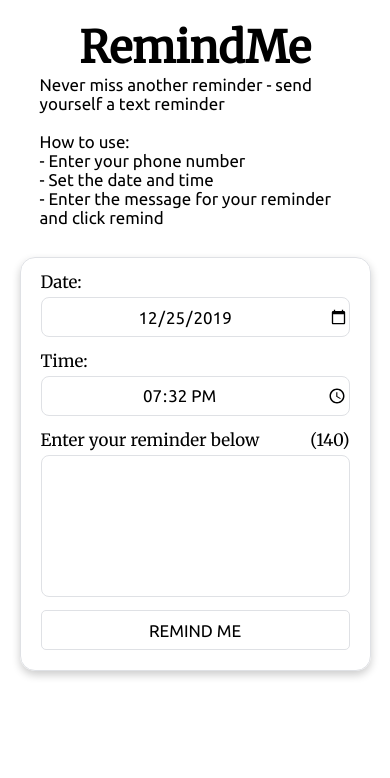
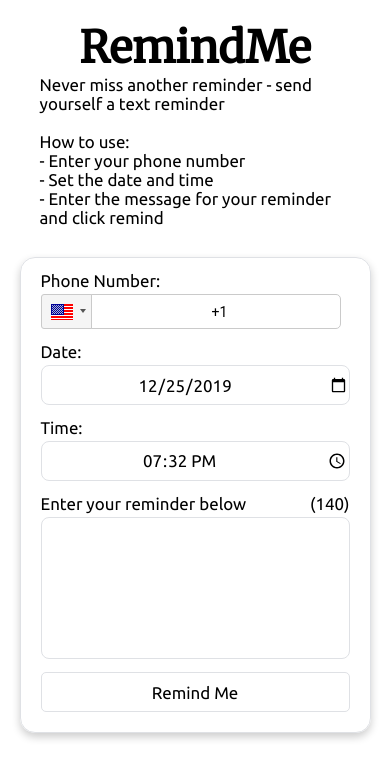
Before and after one commit to b-saad/RemindMe, a React (Create React App) app: page / in a window 390 px wide. Shown: the top 778 px of the page. Built offline with nearby package versions, Linux system fonts and the light colour scheme.

Commit message:
add phone input, clean up fonts

```diff
--- a/package.json
+++ b/package.json
@@ -8,6 +8,7 @@
     "@testing-library/user-event": "^7.2.1",
     "react": "^16.12.0",
     "react-dom": "^16.12.0",
+    "react-phone-input-2": "^2.11.0",
     "react-scripts": "3.3.0"
   },
   "scripts": {
--- /dev/null
+++ b/src/components/form/PhoneInputField.js
@@ -0,0 +1,29 @@
+import React, { Component } from 'react';
+import PhoneInput from 'react-phone-input-2'
+import 'react-phone-input-2/lib/high-res.css'
+
+class PhoneInputField extends Component {
+    constructor () {
+        super();
+        this.state = {
+            phone: ''
+        };
+    }
+
+    render() {
+        return (
+            <div className={this.constructor.name}>
+                <p className='fieldLabel'>Phone Number: </p>
+                <PhoneInput
+                    className='PhoneInput'
+                    country={'us'}
+                    enableAreaCodes={false}
+                    value={this.state.phone}
+                    onChange={phone => this.setState({ phone })}
+                />
+            </div>
+        )
+    }
+}
+
+export default PhoneInputField;
--- a/src/components/form/ReminderForm.js
+++ b/src/components/form/ReminderForm.js
@@ -1,6 +1,7 @@
 import React, { Component } from 'react';
 import '../../css/ReminderForm.css';
 
+import PhoneInputField from './PhoneInputField';
 import DateInput from './DateInput';
 import TimeInput from './TimeInput';
 import MessageInput from './MessageInput'
@@ -10,6 +11,7 @@ class ReminderForm extends Component {
     render() {
         return (
             <form className={this.constructor.name}>
+                <PhoneInputField />
                 <DateInput />
                 <TimeInput />
                 <MessageInput />
--- a/src/components/form/SubmitButton.js
+++ b/src/components/form/SubmitButton.js
@@ -4,7 +4,7 @@ import '../../css/SubmitButton.css';
 class SubmitButton extends Component {
     render() {
         return (
-            <button className={this.constructor.name} type='button'>REMIND ME</button>
+            <button className={this.constructor.name} type='button'>Remind Me</button>
         )
     }
 }
--- a/src/css/ReminderForm.css
+++ b/src/css/ReminderForm.css
@@ -17,7 +17,7 @@ p {
     margin: 0;
 }
 
-input, textarea {
+input, textarea, #phone-form-control {
     -webkit-appearance: none;
     width: 100%;
     border: 1px solid #dfe1e5;
@@ -25,7 +25,7 @@ input, textarea {
     font-family: inherit;
 }
 
-input {
+input, #phone-form-control {
     text-align: center;
     height: 40px;
     font-size: calc(14px + 0.75vw);
@@ -43,7 +43,7 @@ input:focus, textarea:focus {
 }
 
 .fieldLabel, .characterCount {
-    font-family: 'Merriweather';
+    /* font-family: 'Merriweather'; */
     font-size: calc(14px + 0.75vw);
     margin-top: 13px;
     margin-bottom: 4px;
```
Also changed, not shown: src/components/form/PhoneInput.js (deleted, +0 -11 lines), 1 other file (tests, documents, lock files or other folders).
